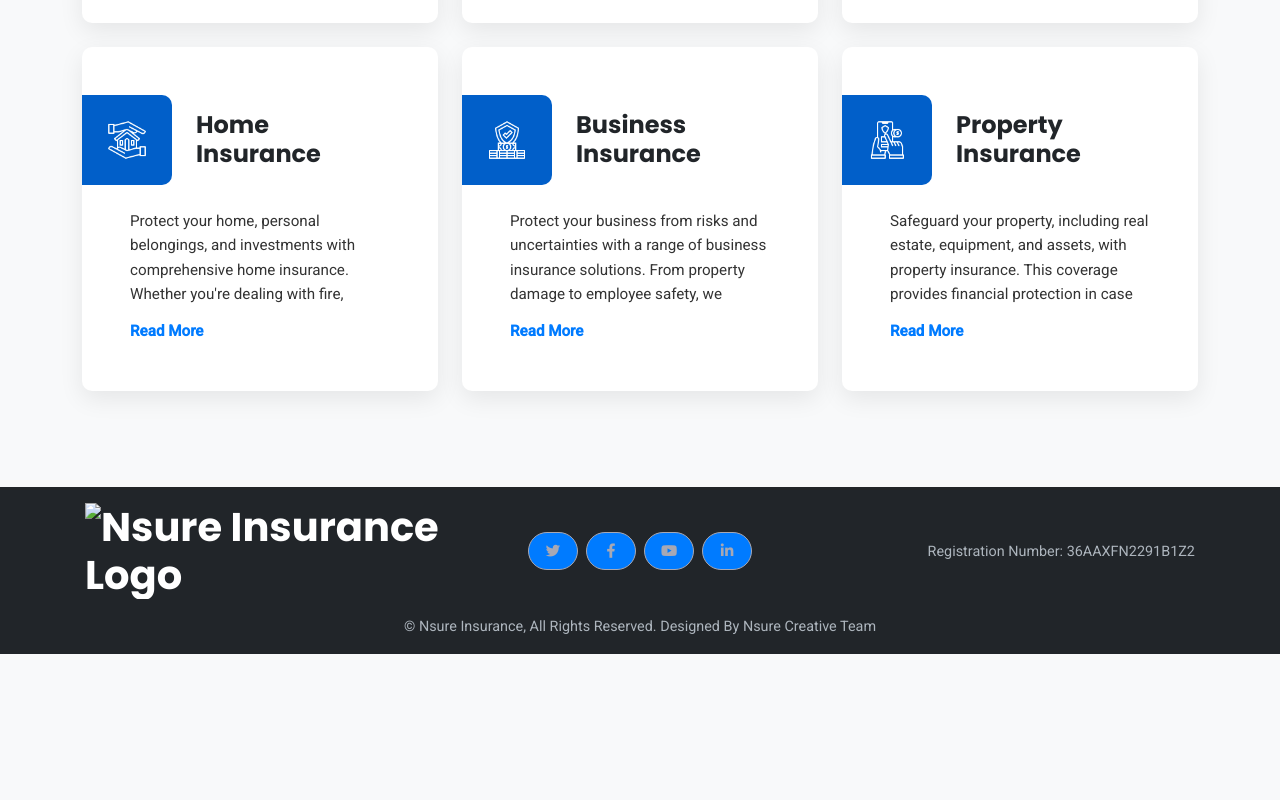
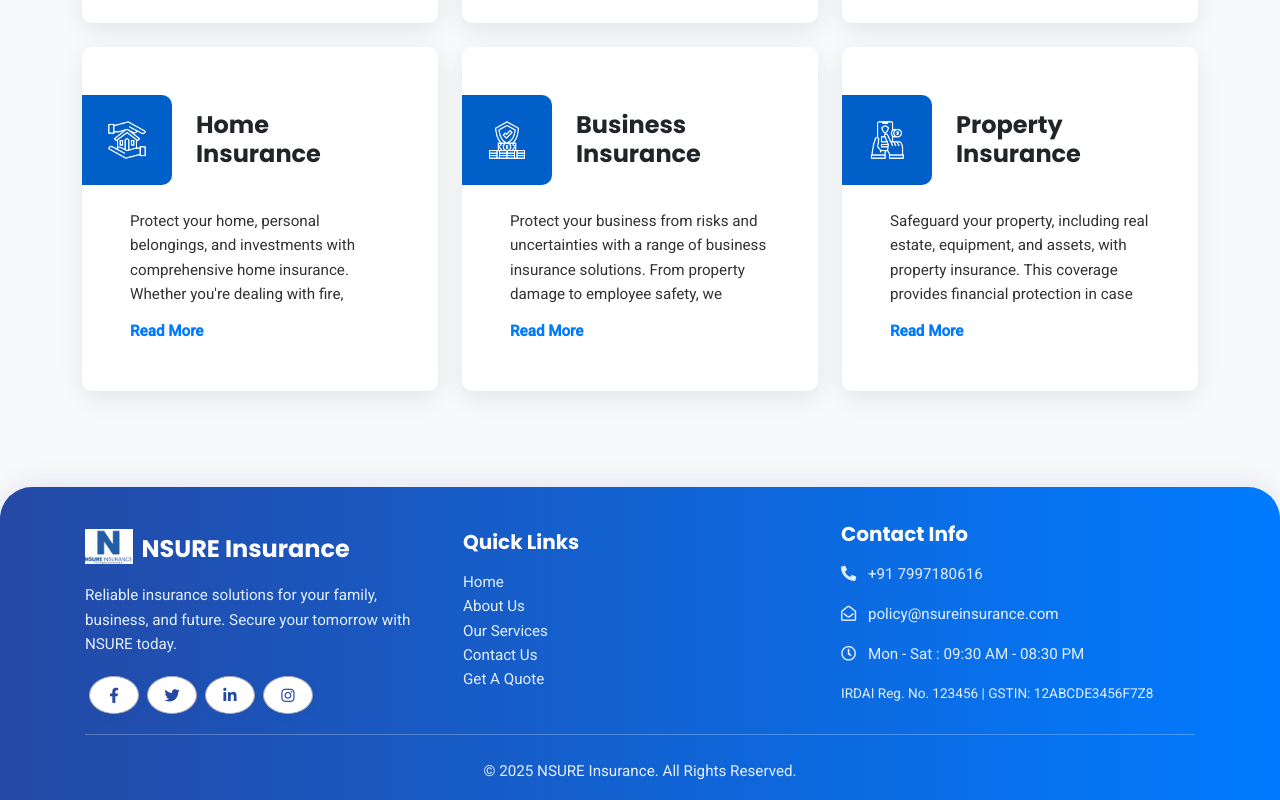
Before and after one commit to nikunjpanthi5/nsure, a plain HTML site: page service.html in a window 1280 px wide. Shown: the part 1011-1811 px from the top of the page. Before the commit the page ends 1665 px from the top, so only its background shows below. Drawn offline with nearby package versions, Linux system fonts and the light colour scheme; a script that the page names is missing.

Commit message:
Update service.html

```diff
--- a/service.html
+++ b/service.html
@@ -311,13 +311,12 @@
       <!-- Navbar End -->
 
       <!-- Page Header Start -->
-      <div class="container-fluid page-header py-5 mb-5 wow fadeIn" data-wow-delay="0.1s">
-        <div class="container py-5">
-          <h1 class="display-4 animated slideInDown mb-4">Our Services</h1>
+<div class="container-fluid page-header py-5 mb-5 wow fadeIn" data-wow-delay="0.1s" style="background: url('img/service.jpg') center top/cover no-repeat; color: #fff;">        <div class="container py-5" style=" border-radius: 24px;">
+          <h1 class="display-4 animated slideInDown mb-4" style="color:#007bff">Our Services</h1>
           <nav aria-label="breadcrumb animated slideInDown">
             <ol class="breadcrumb mb-0">
-              <li class="breadcrumb-item"><a href="index.html">Home</a></li>
-              <li class="breadcrumb-item active" aria-current="page">Our Services</li>
+              <li class="breadcrumb-item"><a href="index.html" style="color:#fff;">Home</a></li>
+              <li class="breadcrumb-item active" aria-current="page" style="color:#124c9e;">Our Services</li>
             </ol>
           </nav>
         </div>
@@ -461,36 +460,121 @@
         </div>
       </div>
       <!-- Service End -->
+<!-- ...existing code above... -->
 
 <!-- Footer Start -->
-      <div class="container-fluid bg-dark footer mt-5 pt-3 pb-3 wow fadeIn" data-wow-delay="0.1s">
+<footer class="footer mt-5" style="background: linear-gradient(90deg, #2449a5 0%, #007bff 100%); color: #fff; border-top-left-radius: 32px; border-top-right-radius: 32px; box-shadow: 0 -4px 24px rgba(36,73,165,0.10);">
   <div class="container">
-          <div class="row align-items-center">
-            <div class="col-md-4 text-center text-md-start mb-3 mb-md-0">
-              <h1 class="text-white m-0">
-                <img class="img-fluid" src="img/icon-02-primary-removebg-preview.png" alt="Nsure Insurance Logo" style="width: 100px;" />
+    <div class="row text-center text-md-start">
+      <div class="col-md-4 mb-4 mb-md-0">
+        <h1>
+          <img src="img/icon-02-primary.jpg" alt="NSURE Logo" style="width: 48px; vertical-align: middle;" />
+          <span style="font-size: 1.5rem; font-weight: 700; color: #fff;">NSURE Insurance</span>
         </h1>
-            </div>
-            <div class="col-md-4 text-center mb-3 mb-md-0">
-              <div class="d-flex justify-content-center">
-                <a class="btn btn-square me-2" href=""><i class="fab fa-twitter"></i></a>
-                <a class="btn btn-square me-2" href=""><i class="fab fa-facebook-f"></i></a>
-                <a class="btn btn-square me-2" href=""><i class="fab fa-youtube"></i></a>
-                <a class="btn btn-square me-0" href=""><i class="fab fa-linkedin-in"></i></a>
+        <p class="mt-3 mb-2" style="color:#e3eefd;">Reliable insurance solutions for your family, business, and future. Secure your tomorrow with NSURE today.</p>
+        <div class="d-flex justify-content-center justify-content-md-start mt-3">
+          <a class="btn btn-square btn-light m-1" href="#"><i class="fab fa-facebook-f"></i></a>
+          <a class="btn btn-square btn-light m-1" href="#"><i class="fab fa-twitter"></i></a>
+          <a class="btn btn-square btn-light m-1" href="#"><i class="fab fa-linkedin-in"></i></a>
+          <a class="btn btn-square btn-light m-1" href="#"><i class="fab fa-instagram"></i></a>
         </div>
       </div>
-            <div class="col-md-4 text-center text-md-end">
-              <p class="mb-0">Registration Number: 36AAXFN2291B1Z2</p>
+      <div class="col-md-4 mb-4 mb-md-0">
+        <h5 class="mb-3" style="color:#fff;">Quick Links</h5>
+        <ul class="list-unstyled">
+          <li><a href="index.html" style="color:#e3eefd;">Home</a></li>
+          <li><a href="about.html" style="color:#e3eefd;">About Us</a></li>
+          <li><a href="service.html" style="color:#e3eefd;">Our Services</a></li>
+          <li><a href="contact.html" style="color:#e3eefd;">Contact Us</a></li>
+          <li><a href="https://docs.google.com/forms/d/e/1FAIpQLScEbHpiUrKMUNbeU6V9N9vcaA6LsDMPadmg5LMl38w386bFtw/viewform?usp=sf_link" target="_blank" style="color:#e3eefd;">Get A Quote</a></li>
+        </ul>
       </div>
-          </div>
-          <div class="row mt-3">
-            <div class="col-12 text-center">
-              <p class="mb-0">&copy; <a href="#">Nsure Insurance</a>, All Rights Reserved. Designed By <a href="#">Nsure Creative Team</a></p>
+      <div class="col-md-4">
+        <h5 class="mb-3" style="color:#fff;">Contact Info</h5>
+        <p><i class="fa fa-phone-alt me-2"></i> +91 7997180616</p>
+        <p><i class="far fa-envelope-open me-2"></i> policy@nsureinsurance.com</p>
+        <p><i class="far fa-clock me-2"></i> Mon - Sat : 09:30 AM - 08:30 PM</p>
+        <div class="registration-info mt-3" style="color:#e3eefd;">
+          <span>IRDAI Reg. No. 123456 | GSTIN: 12ABCDE3456F7Z8</span>
         </div>
       </div>
     </div>
+    <hr style="border-color: #3a4a6a;">
+    <div class="text-center pt-2" style="color:#e3eefd;">
+      &copy; 2025 NSURE Insurance. All Rights Reserved.
     </div>
+  </div>
+</footer>
 <!-- Footer End -->
+
+<style>
+/* Footer blue/white theme enhancements (copied from index.html) */
+.footer {
+  background: linear-gradient(90deg, #2449a5 0%, #007bff 100%) !important;
+  color: #fff;
+  border-top-left-radius: 32px;
+  border-top-right-radius: 32px;
+  box-shadow: 0 -4px 24px rgba(36,73,165,0.10);
+  padding-top: 32px;
+  padding-bottom: 16px;
+}
+.footer h1,
+.footer .text-white {
+  color: #fff !important;
+}
+.footer a,
+.footer p,
+.footer .registration-info {
+  color: #e3eefd !important;
+  font-size: 0.95rem;
+}
+.footer a:hover {
+  color: #ffc107 !important;
+  text-decoration: underline;
+}
+.footer .btn-square {
+  background: #fff !important;
+  color: #2449a5 !important;
+  border-radius: 50%;
+  width: 38px;
+  height: 38px;
+  display: inline-flex;
+  align-items: center;
+  justify-content: center;
+  margin: 0 4px;
+  transition: background 0.3s, color 0.3s;
+  box-shadow: 0 2px 8px rgba(36,73,165,0.08);
+}
+.footer .btn-square:hover {
+  background: #ffc107 !important;
+  color: #2449a5 !important;
+}
+.footer .container {
+  padding: 0 15px;
+}
+.footer .row {
+  align-items: center;
+}
+.footer .registration-info {
+  font-size: 0.85rem;
+  color: #e3eefd;
+  margin-top: 10px;
+}
+.footer .col-md-4 {
+  margin-bottom: 12px;
+}
+@media (max-width: 767px) {
+  .footer {
+    border-radius: 0;
+    padding-top: 24px;
+    padding-bottom: 8px;
+  }
+  .footer .col-md-4 {
+    margin-bottom: 8px;
+  }
+}
+</style>
+<!-- ...existing code below... -->
 
       <!-- Back to Top -->
       <a href="#" class="btn btn-lg btn-primary btn-lg-square back-to-top"><i class="bi bi-arrow-up"></i></a>
```
Lines whose indentation alone changed are shown as unchanged.
